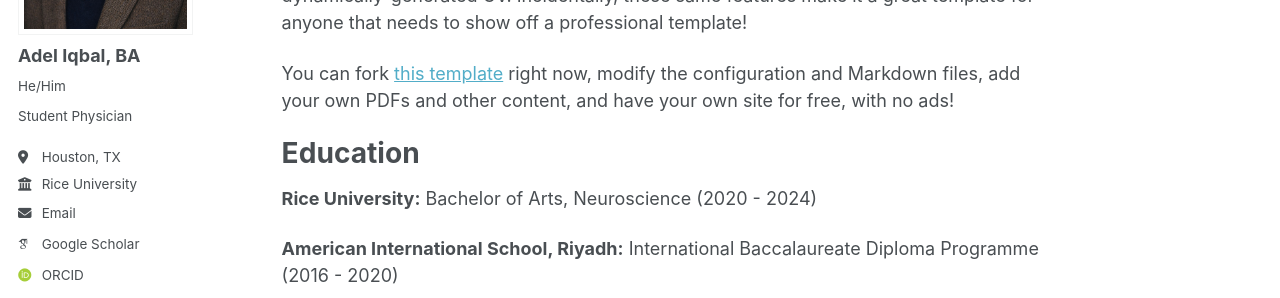
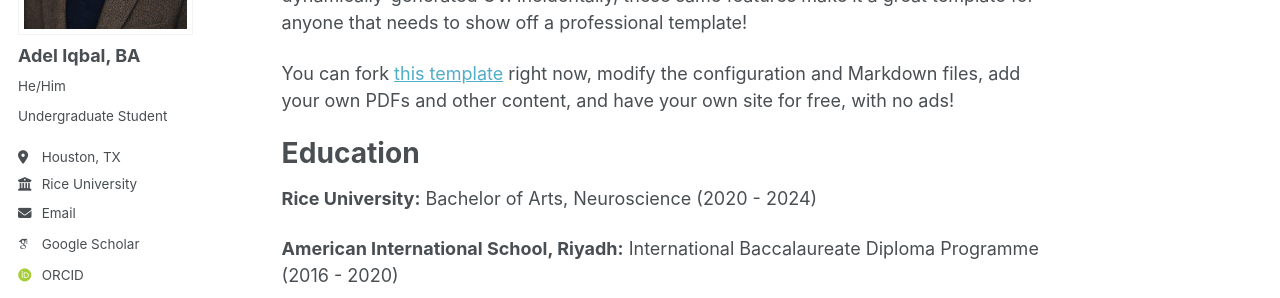
Before and after one commit to adel-iqbal/aiqbal, a Jekyll site: the page built from _pages/about.md, in a window 1280 px wide. Shown: the part 321-619 px from the top of the page. Built offline with Jekyll 4.4.1, drawn with Linux system fonts in a browser that asks for light colours; some web fonts are replaced; a script bundle is joined from its source files by our own code; library files that are not in the unit come from our copies.

Commit message:
Update _config.yml

```diff
--- a/_config.yml
+++ b/_config.yml
@@ -26,7 +26,7 @@ author:
   avatar           : "Headshot.png"
   name             : "Adel Iqbal, BA"
   pronouns         : "He/Him"
-  bio              : "Student Physician"
+  bio              : "Undergraduate Student"
   location         : "Houston, TX"
   employer         : "Rice University"
   uri              : # URL
```
